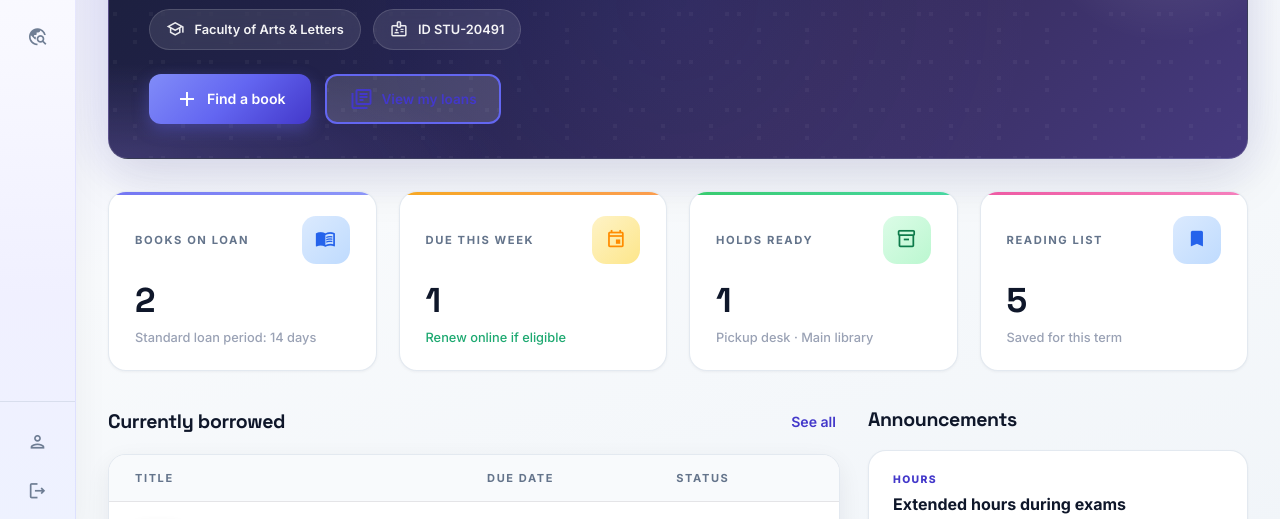
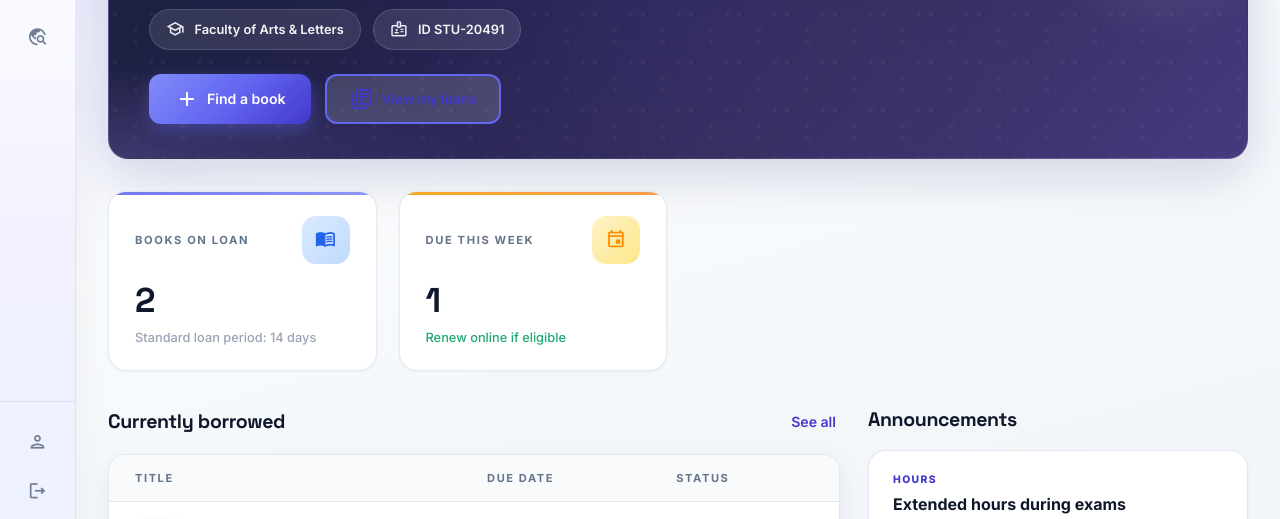
Before and after one commit to RajHarsh03/Library-Management-System, a plain HTML site: page public/pages/student/dashboard.html in a window 1280 px wide. Shown: the part 265-784 px from the top of the page. Drawn offline with Linux system fonts and the light colour scheme.

Commit message:
feat: remove unused stat cards from student dashboard for cleaner UI

```diff
--- a/public/pages/student/dashboard.html
+++ b/public/pages/student/dashboard.html
@@ -137,26 +137,8 @@
                         <div class="stat-card-value">1</div>
                         <span class="stat-card-change positive">Renew online if eligible</span>
                     </div>
-                    <div class="stat-card">
-                        <div class="stat-card-header">
-                            <span class="stat-card-label">Holds ready</span>
-                            <div class="stat-card-icon green">
-                                <span class="material-icons-outlined">inventory_2</span>
-                            </div>
-                        </div>
-                        <div class="stat-card-value">1</div>
-                        <span class="stat-card-change neutral">Pickup desk · Main library</span>
-                    </div>
-                    <div class="stat-card">
-                        <div class="stat-card-header">
-                            <span class="stat-card-label">Reading list</span>
-                            <div class="stat-card-icon blue">
-                                <span class="material-icons-outlined">bookmark</span>
-                            </div>
-                        </div>
-                        <div class="stat-card-value">5</div>
-                        <span class="stat-card-change neutral">Saved for this term</span>
-                    </div>
+
+
                 </div>
 
                 <div class="student-grid-main">
```
